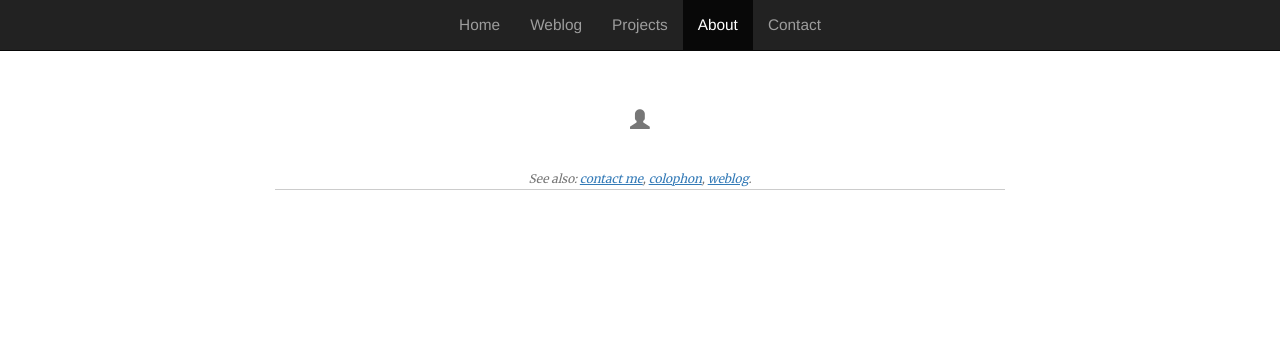
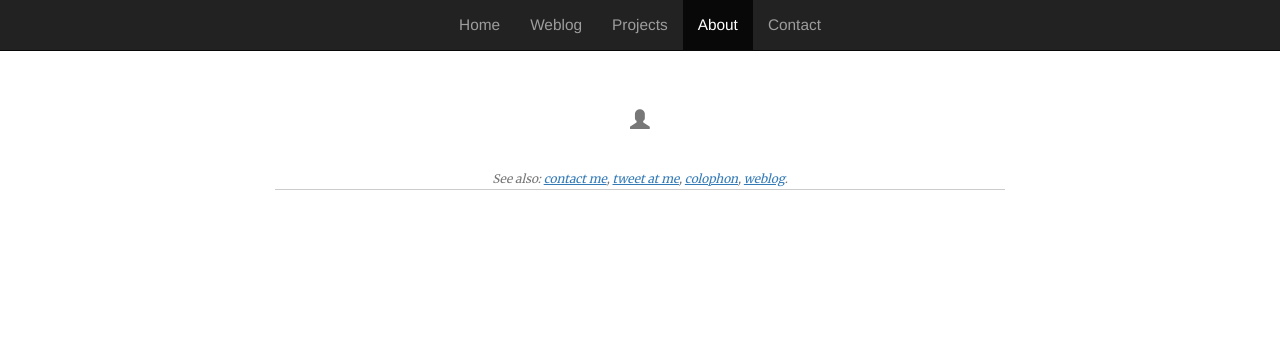
Before and after one commit to ubernostrum/b_list, a Django app: template b_list/templates/flatpages/about.html in a window 1280 px wide. Shown: the top 363 px of the page. Run offline with Django 3.2, Linux system fonts and the light colour scheme; the template is opened without the code that fills it, so the values that code supplies are empty; some libraries are stand-ins or nearby versions; some web fonts are replaced.

Commit message:
Another template update.

```diff
--- a/b_list/templates/flatpages/about.html
+++ b/b_list/templates/flatpages/about.html
@@ -22,7 +22,7 @@
 
 <h1><span class="glyphicon glyphicon-user small" aria-hidden="true"></span><br />{{ flatpage.title|typogrify }}</h1>
 
-<p class="meta">{% block flatpage_about %}See also: <a href="{% url 'contact_form' %}">contact me</a>, <a href="/about/colophon/">colophon</a>, <a href="{% url 'blog_entry_archive_index' %}">weblog</a>.{% endblock %}</p>
+<p class="meta">{% block flatpage_about %}See also: <a href="{% url 'contact_form' %}">contact me</a>, <a href="https://twitter.com/ubernostrum">tweet at me</a>, <a href="/about/colophon/">colophon</a>, <a href="{% url 'blog_entry_archive_index' %}">weblog</a>.{% endblock %}</p>
 
 {{ flatpage.content|markup }}
 
```
